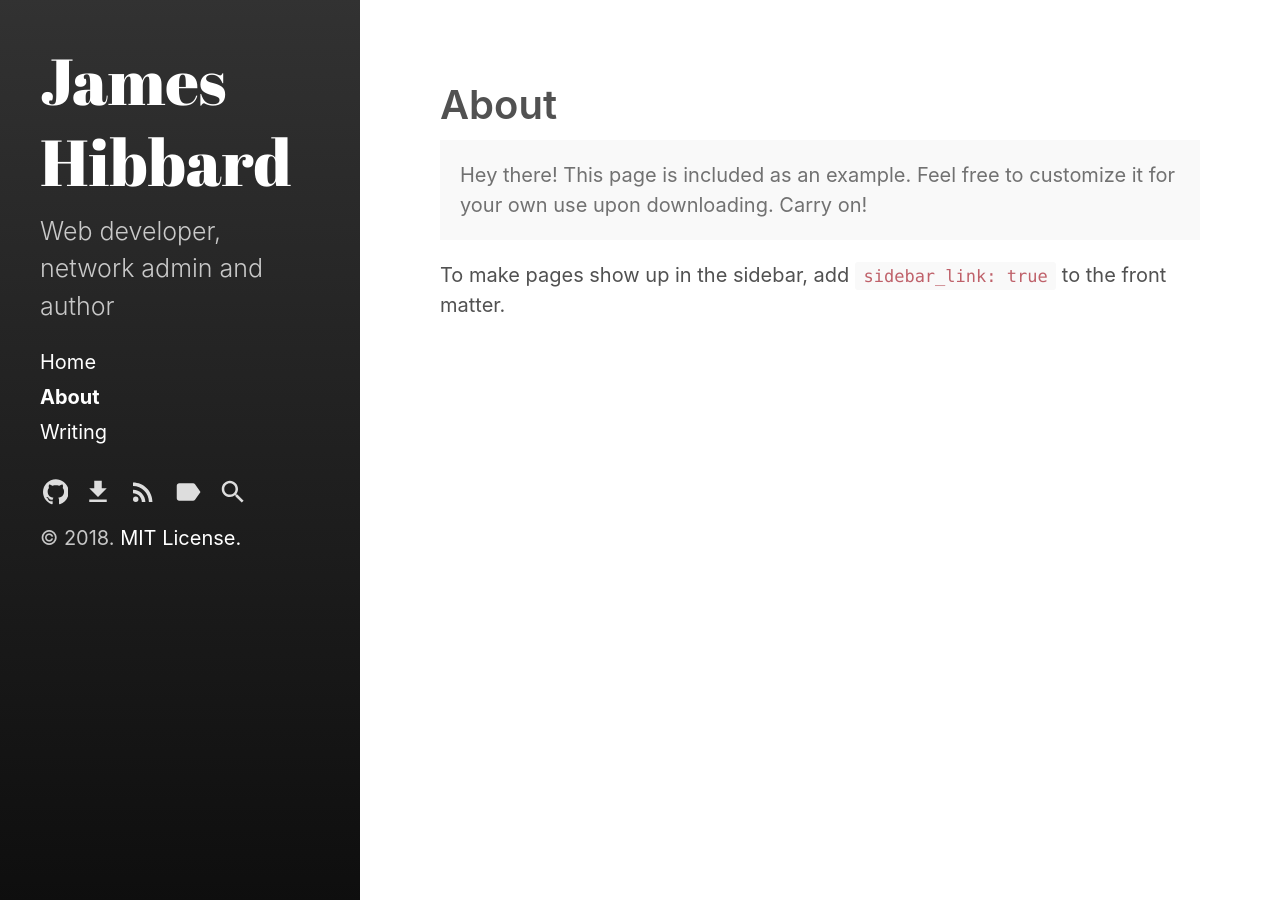
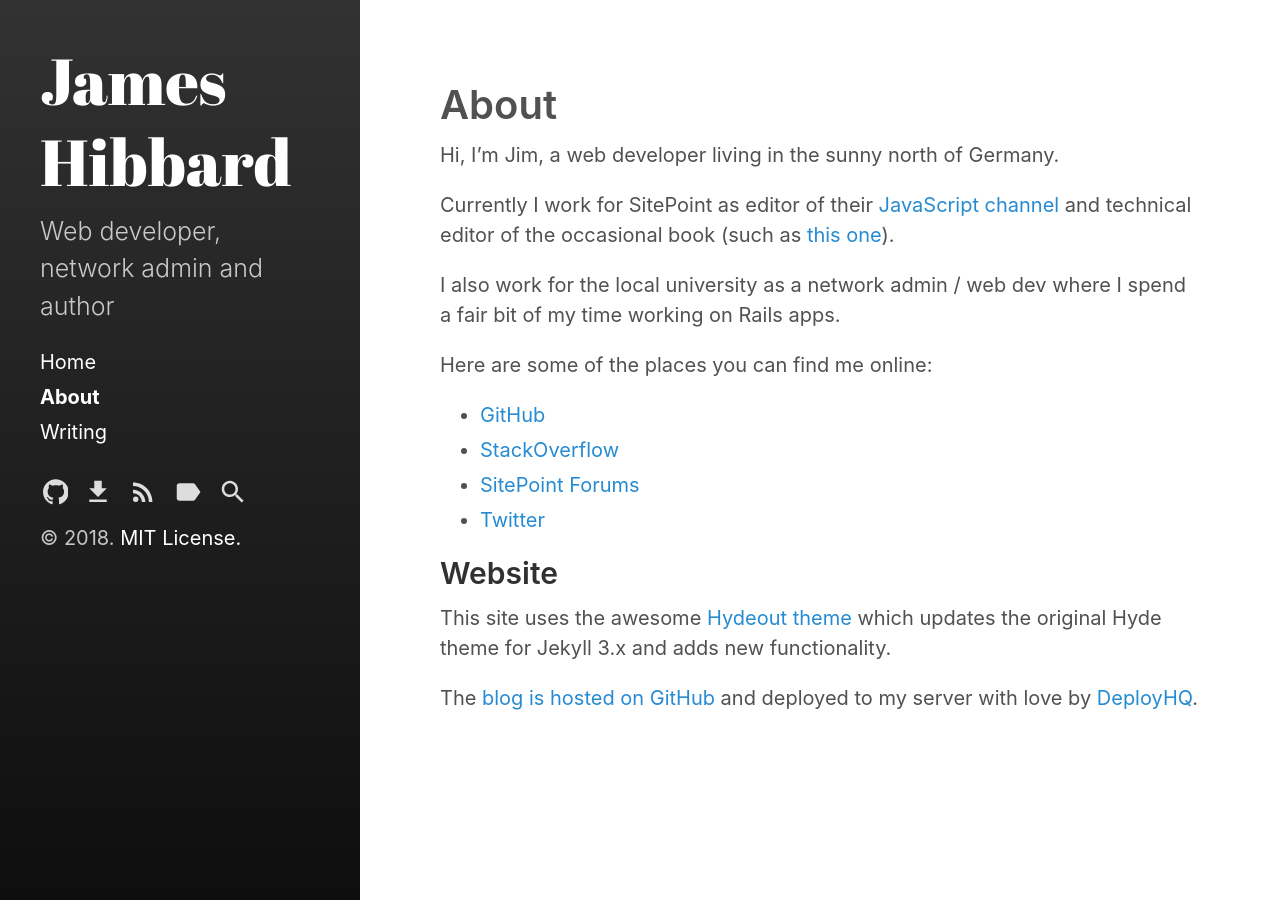
Before and after one commit to jameshibbard/blog, a Jekyll site: the page built from about.md, in a window 1280 px wide. Built offline with Jekyll 4.4.1, drawn with Linux system fonts in a browser that asks for light colours.

Commit message:
Update About page

```diff
--- a/about.md
+++ b/about.md
@@ -4,10 +4,21 @@ title: About
 sidebar_link: true
 ---
 
-<p class="message">
-  Hey there! This page is included as an example. Feel free to customize it
-  for your own use upon downloading. Carry on!
-</p>
+Hi, I'm Jim, a web developer living in the sunny north of Germany.
 
-To make pages show up in the sidebar, add `sidebar_link: true` to the front
-matter.
+Currently I work for SitePoint as editor of their [JavaScript channel](https://www.sitepoint.com/javascript/) and technical editor of the occasional book (such as [this one](https://www.sitepoint.com/premium/books/javascript-novice-to-ninja-2nd-edition)).
+
+I also work for the local university as a network admin / web dev where I spend a fair bit of my time working on Rails apps.
+
+Here are some of the places you can find me online:
+
+- [GitHub](https://github.com/jameshibbard)
+- [StackOverflow](https://stackoverflow.com/users/1136887/jack-zelig)
+- [SitePoint Forums](https://www.sitepoint.com/community/u/Pullo)
+- [Twitter](https://twitter.com/jchibbard)
+
+## Website
+
+This site uses the awesome [Hydeout theme](https://github.com/fongandrew/hydeout) which updates the original Hyde theme for Jekyll 3.x and adds new functionality.
+
+The [blog is hosted on GitHub](https://github.com/jameshibbard/blog) and deployed to my server with love by [DeployHQ](https://www.deployhq.com/).
```
